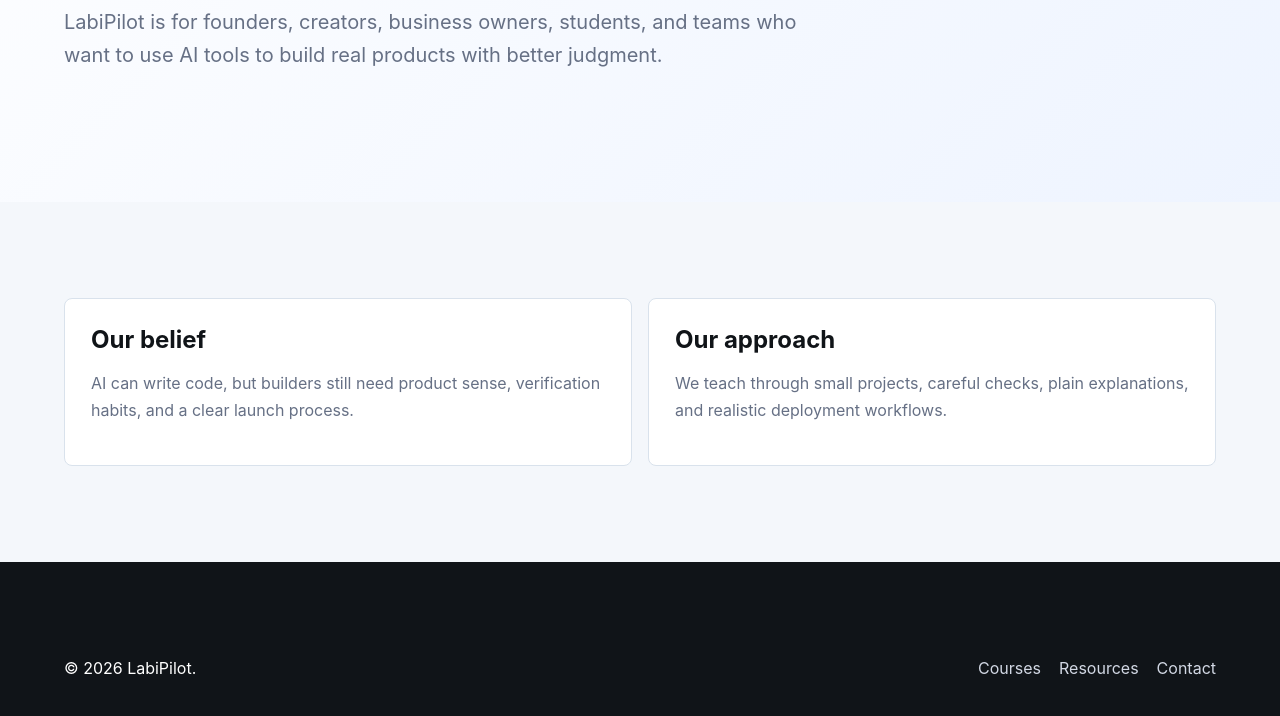
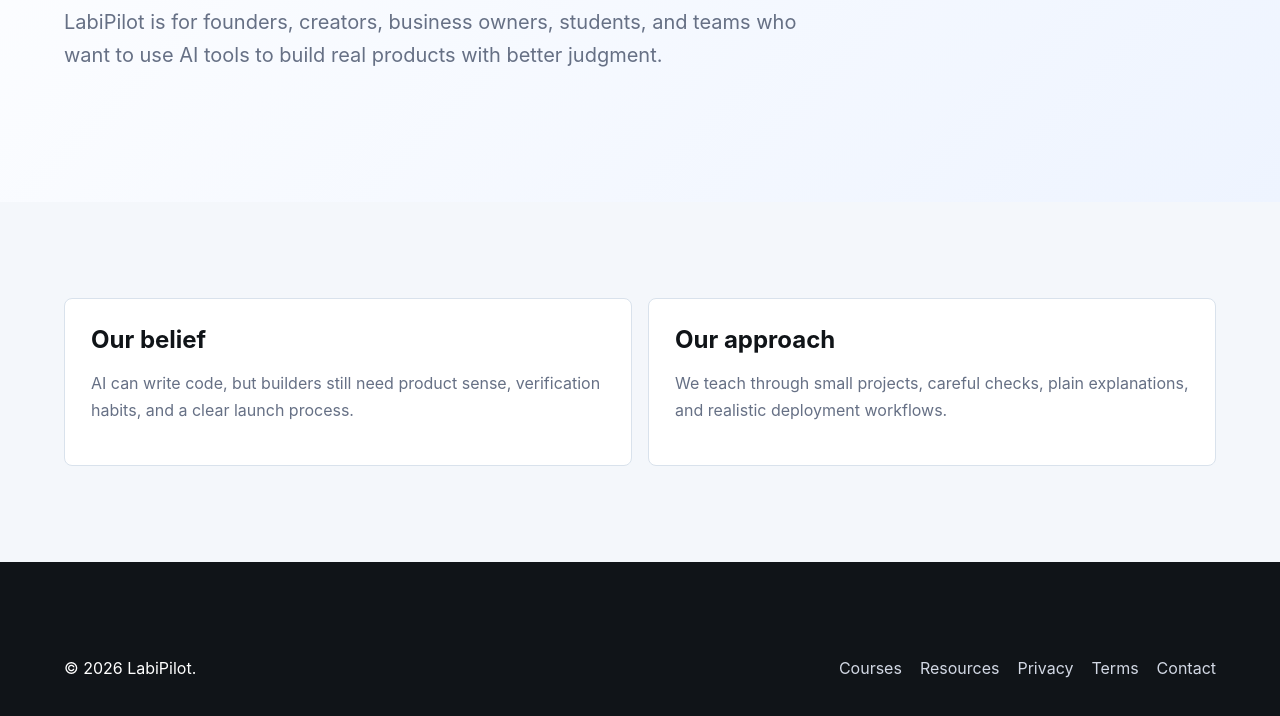
Before and after one commit to solajacobs-cloud/Labipilot, a website: page about.html in a window 1280 px wide. Shown: the part 507-1223 px from the top of the page. Drawn offline with Linux system fonts and the light colour scheme.

Commit message:
Add policy links to about footer

```diff
--- a/about.html
+++ b/about.html
@@ -41,8 +41,7 @@
 
     <footer class="footer">
       <p>© 2026 LabiPilot.</p>
-      <div><a href="./courses.html">Courses</a><a href="./resources.html">Resources</a><a href="./contact.html">Contact</a></div>
+      <div><a href="./courses.html">Courses</a><a href="./resources.html">Resources</a><a href="./privacy.html">Privacy</a><a href="./terms.html">Terms</a><a href="./contact.html">Contact</a></div>
     </footer>
-    <script src="./script.js"></script>
   </body>
 </html>
```
